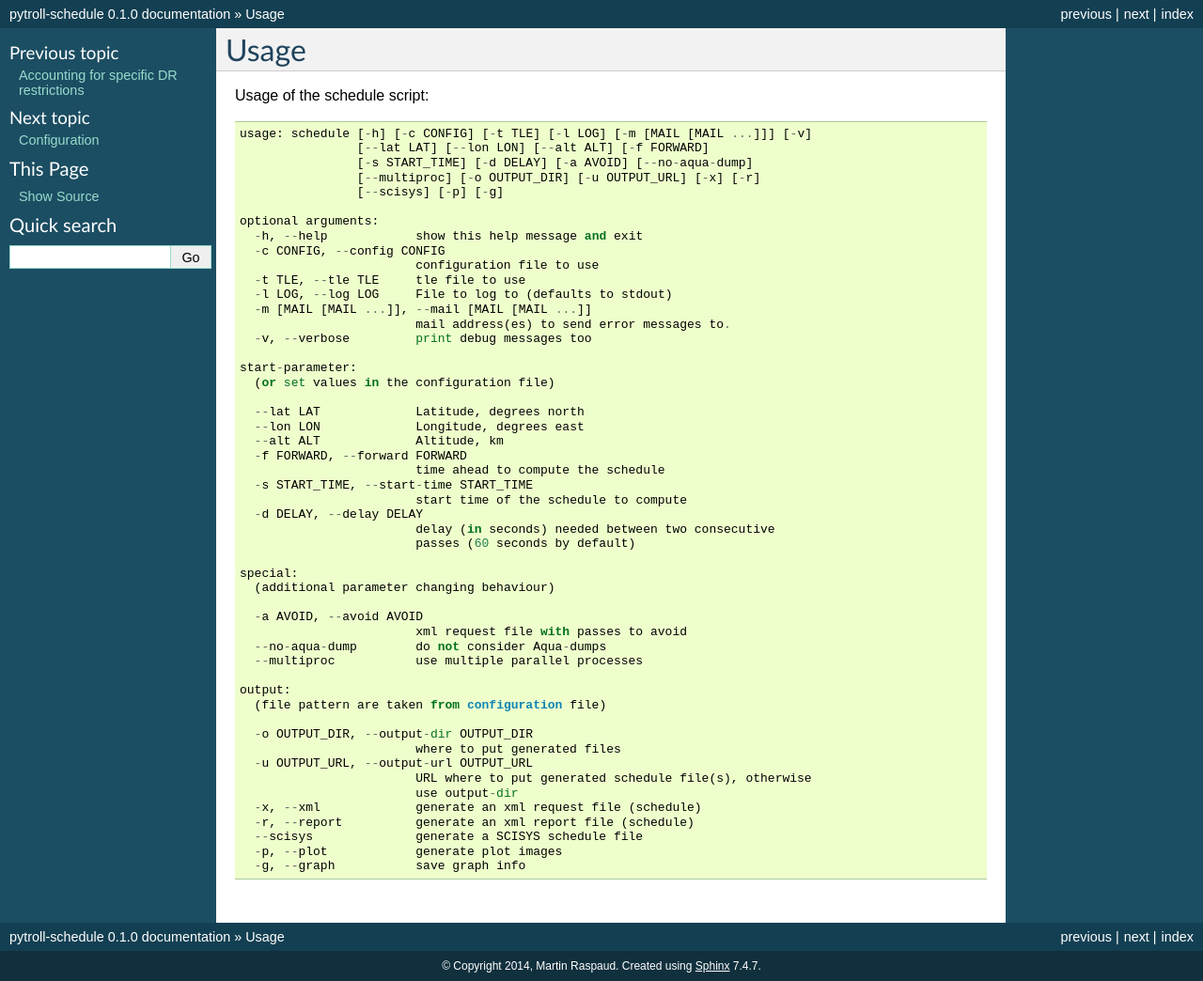
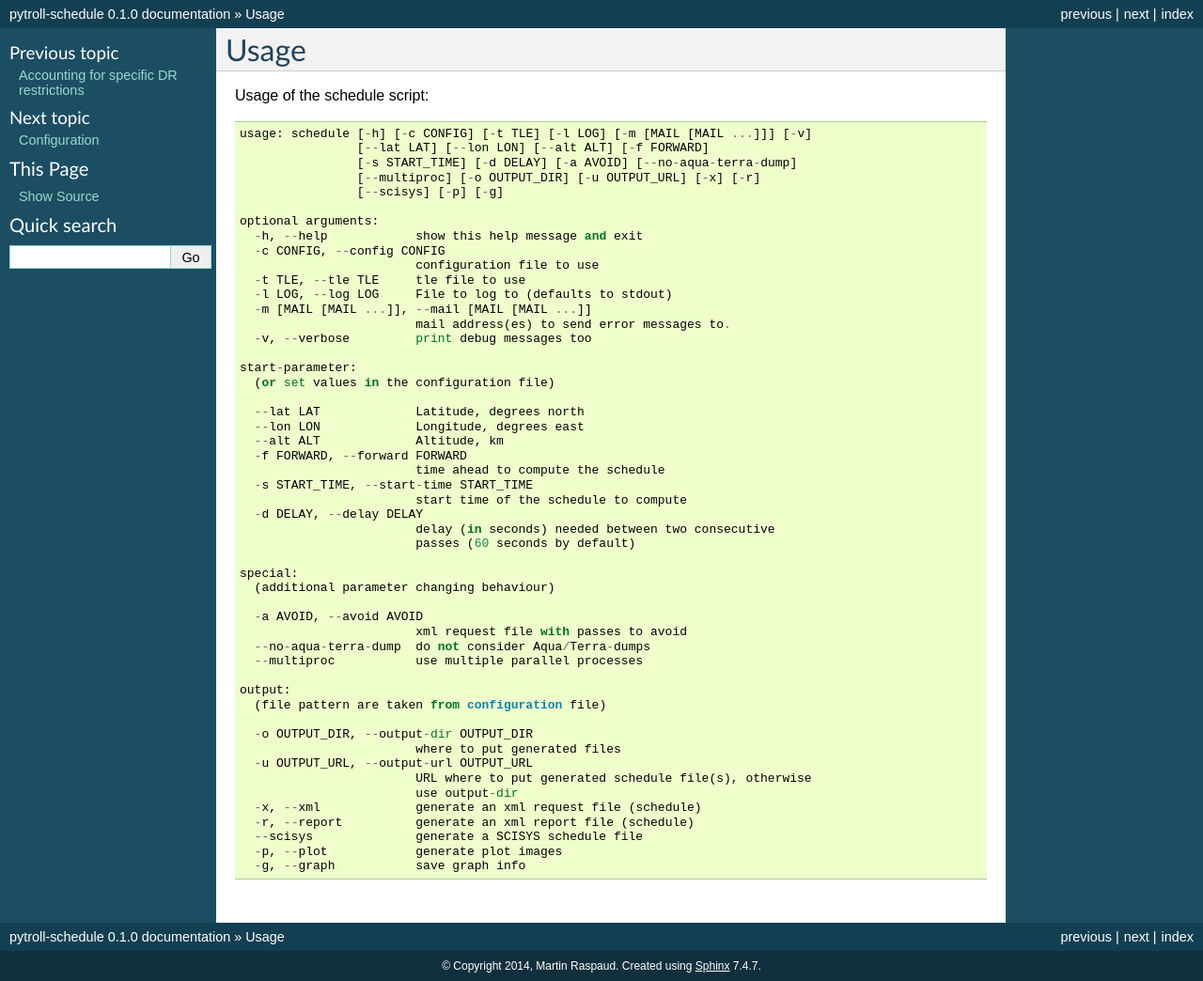
Before and after one commit to pytroll/pytroll-schedule, a Sphinx documentation site: the page built from docs/usage.rst, in a window 1280 px wide. Shown: the whole page at 94% size. Built offline with Sphinx 7.4.7, drawn with Linux system fonts in a browser that asks for light colours; formulas are drawn with MathJax 3.

Commit message:
Update usage in docs

```diff
--- a/docs/usage.rst
+++ b/docs/usage.rst
@@ -5,7 +5,7 @@ Usage of the schedule script::
 
 	usage: schedule [-h] [-c CONFIG] [-t TLE] [-l LOG] [-m [MAIL [MAIL ...]]] [-v]
 	                [--lat LAT] [--lon LON] [--alt ALT] [-f FORWARD]
-	                [-s START_TIME] [-d DELAY] [-a AVOID] [--no-aqua-dump]
+	                [-s START_TIME] [-d DELAY] [-a AVOID] [--no-aqua-terra-dump]
 	                [--multiproc] [-o OUTPUT_DIR] [-u OUTPUT_URL] [-x] [-r]
 	                [--scisys] [-p] [-g]
 
@@ -38,7 +38,7 @@ Usage of the schedule script::
 
 	  -a AVOID, --avoid AVOID
 	                        xml request file with passes to avoid
-	  --no-aqua-dump        do not consider Aqua-dumps
+	  --no-aqua-terra-dump  do not consider Aqua/Terra-dumps
 	  --multiproc           use multiple parallel processes
 
 	output:
```
